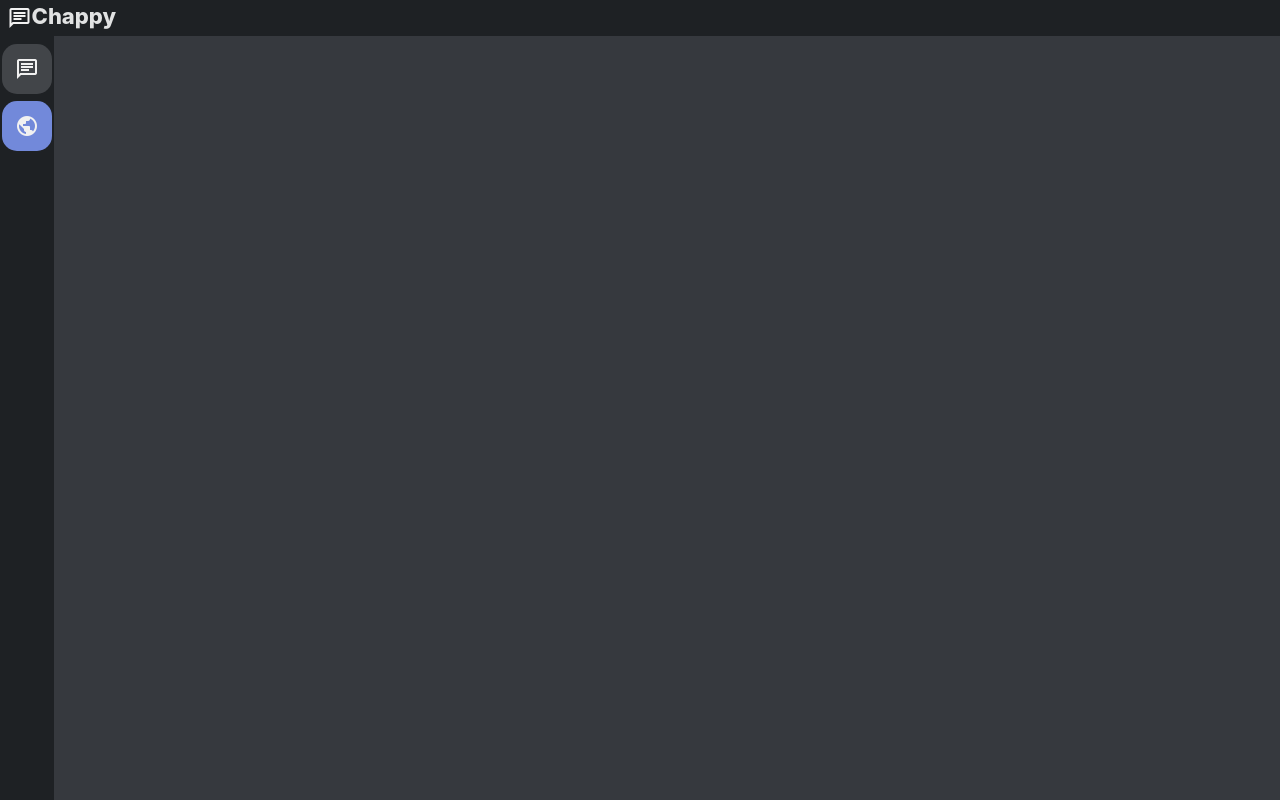
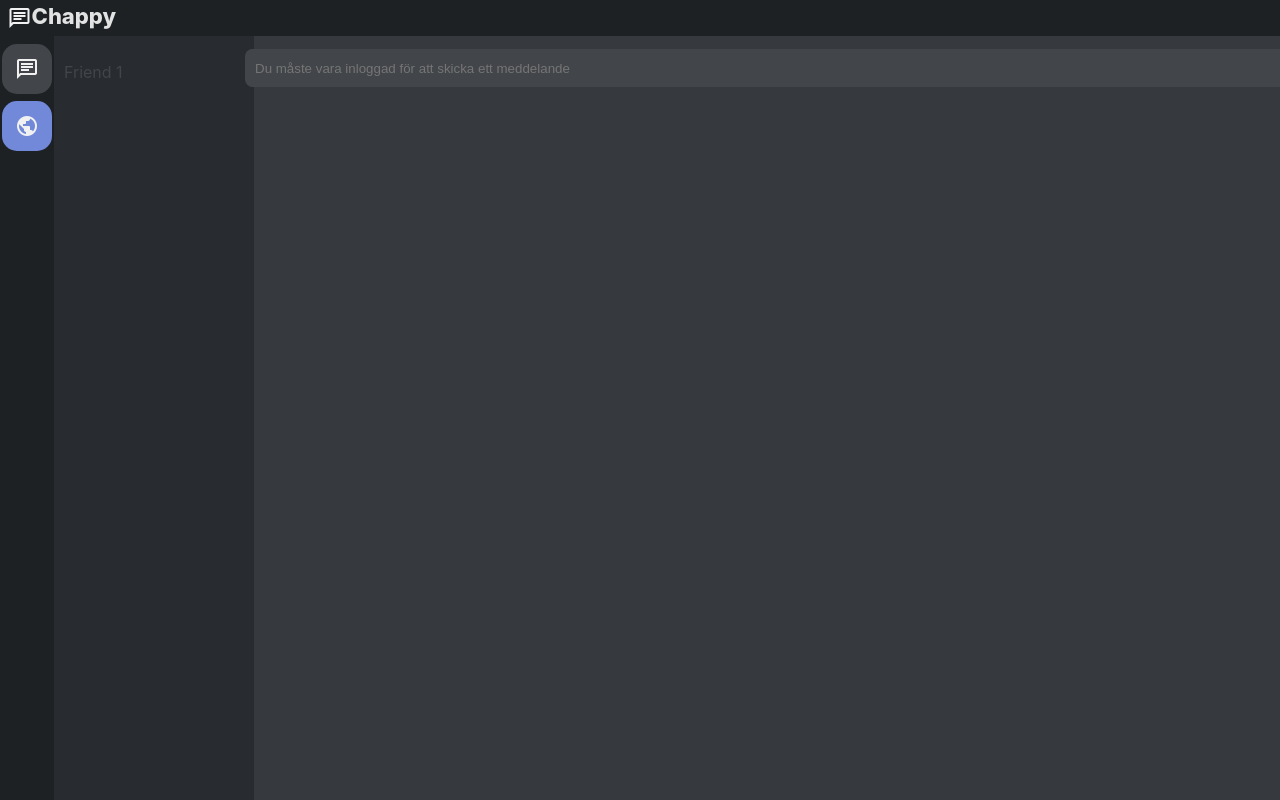
Before and after one commit to NorthPew/Chappy, a React (Vite) app: page /chappy in a window 1280 px wide. Built offline with nearby package versions, Linux system fonts and the light colour scheme.

Commit message:
Changed name on sidemenu to sideheader and added files needed for the group

```diff
--- /dev/null
+++ b/components/ChannelsOrFriends.jsx
@@ -0,0 +1,35 @@
+import { useContext } from "react";
+import { UserContext } from "../src/ContextRoot";
+import styled from "styled-components";
+
+const Panel = styled.div`
+    width: 190px;
+    height: calc(100vh - 51px);
+    float: left;
+    display: flex;
+    background-color: #1e2124;
+    padding-top: 7.5px;
+    padding-bottom: 7.5px;
+    padding-left: 10px;
+    justify-content: flex-start;
+    flex-flow: column wrap;
+    row-gap: 7.5px;
+    background-color:#282b30;
+    color: #424549;
+`
+
+function ChannelsOrFriends() {
+    const {isLoggedIn, isOnGroup} = useContext(UserContext);
+    return (
+        <Panel>
+            {
+                isOnGroup ?
+                <p>Chat 1</p> :
+                <p>Friend 1</p>
+            }
+        </Panel>
+
+    )
+}
+
+export default ChannelsOrFriends
--- /dev/null
+++ b/components/MessageField.jsx
@@ -0,0 +1,34 @@
+import { useContext } from "react";
+import { UserContext } from "../src/ContextRoot";
+import styled from "styled-components";
+
+const MessageWrapper = styled.div`
+    width: calc(100% - 200px);
+    height: 64px;
+    display: grid;
+    place-content: center;
+    float: left;
+`
+
+const MessageInput = styled.input`
+    border-radius: 7.5px;
+    background-color: #424549;
+    width: 80vw;
+    border: none;
+    padding: .85em .75em;
+    outline: none;
+`
+
+function MessageField() {
+    const {isLoggedIn} = useContext(UserContext);
+    return (
+        <MessageWrapper>
+       { isLoggedIn ?
+        <MessageInput type="text" placeholder="Skicka ett meddelande" ></MessageInput>
+        : <MessageInput type="text" disabled placeholder="Du måste vara inloggad för att skicka ett meddelande"></MessageInput>
+    }
+    </MessageWrapper>
+    )
+}
+
+export default MessageField
--- a/components/SideMenu.jsx
+++ b/components/SideHeader.jsx
@@ -48,12 +48,12 @@ const HorizontalLine = styled.div`
 
 // Include a map function to display buttons for all DMs!
 
-const SideMenu = () => {
-    const {isLoggedIn} = useContext(UserContext);
+const SideHeader = () => {
+    const {isLoggedIn, setIsOnGroup} = useContext(UserContext);
 
     return (
         <NavBody>
-            <NavLinkBtn to="/" title="Start">
+            <NavLinkBtn onClick={() => setIsOnGroup(false)} to="/" title="Start">
             <span className="material-symbols-outlined">
                     chat
                 </span>
@@ -68,7 +68,7 @@ const SideMenu = () => {
                     </>
                 )
             }
-            <NavLinkBtn to="/chappy" title="Chappy | Lättåtkomliga gruppchatten">
+            <NavLinkBtn onClick={() => setIsOnGroup(true)} to="/chappy" title="Chappy | Lättåtkomliga gruppchatten">
                 <span className="material-symbols-outlined">
                     public
                 </span>
@@ -78,4 +78,4 @@ const SideMenu = () => {
 }
 
 
-export default SideMenu
+export default SideHeader
--- /dev/null
+++ b/routes/GroupView.jsx
@@ -0,0 +1,13 @@
+import MessageField from "../components/MessageField"
+import ChannelsOrFriends from "../components/ChannelsOrFriends"
+
+function GroupView() {
+    return (
+        <div>
+            <ChannelsOrFriends />
+            <MessageField />
+        </div>
+    )
+}
+
+export default GroupView
--- a/routes/Root.jsx
+++ b/routes/Root.jsx
@@ -1,11 +1,11 @@
 import Main from "../components/Main"
 import Header from "../components/Header"
-import SideMenu from "../components/SideMenu"
+import SideHeader from "../components/SideHeader"
 
 const Root = () => (
     <>
         <Header />
-        <SideMenu />
+        <SideHeader />
         <Main />
     </>
 )
--- a/src/ContextRoot.jsx
+++ b/src/ContextRoot.jsx
@@ -3,10 +3,15 @@ import { createContext, useState } from "react";
 export const UserContext = createContext()
 
 const ContextRoot = ({children}) => {
+
+    // User Login
     const [isLoggedIn, setIsLoggedIn] = useState(false)
 
+    // User on group page or friends page
+    const [isOnGroup, setIsOnGroup] = useState(false)
+
     return (
-        <UserContext.Provider value={{isLoggedIn, setIsLoggedIn}}>
+        <UserContext.Provider value={{isLoggedIn, setIsLoggedIn, isOnGroup, setIsOnGroup}}>
             {children}
         </UserContext.Provider>
     )
--- a/src/RouteConfig.jsx
+++ b/src/RouteConfig.jsx
@@ -3,7 +3,7 @@ import { createBrowserRouter } from "react-router-dom";
 // Routes
 import Root from "../routes/Root";
 import Start from "../routes/Start";
-
+import GroupView from "../routes/GroupView";
 
 const router = createBrowserRouter([
     {
@@ -13,10 +13,11 @@ const router = createBrowserRouter([
             {
                 path: '',
                 element: <Start />
+
             },
             {
                 path: '/chappy',
-               // element: <GroupView />
+                element: <GroupView  />
             }
         ]
     }
--- a/src/index.css
+++ b/src/index.css
@@ -2,7 +2,7 @@
   font-family: 'Inter', sans-serif;
   line-height: 1.5;
   font-weight: 400;
-  color-scheme: light dark;
+  color-scheme: dark;
   color: rgba(255, 255, 255, 0.87);
   background-color: #36393e
 }
@@ -13,4 +13,5 @@ body {
   display: grid;
   height: 100vh;
   width: 100%;
+  /* overflow: hidden; */
 }
```
Also changed, not shown: routes/ChatView.jsx (added, +15 -0 lines).
